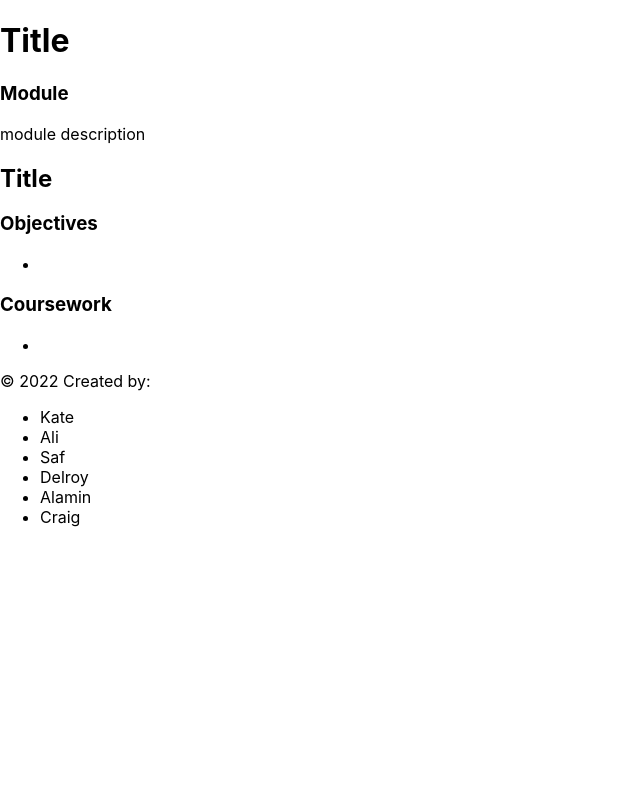
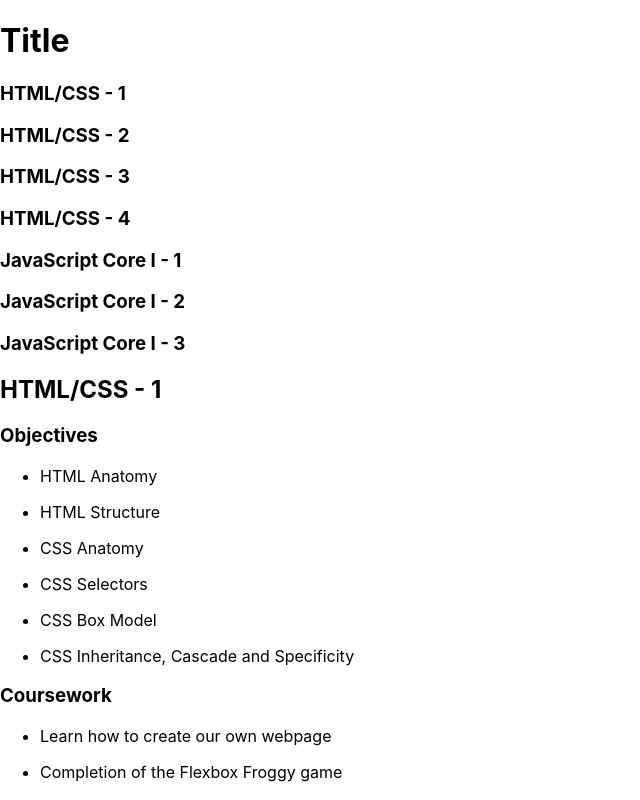
Before and after one commit to craig-dsilva/cyf-london8-ability, a React (Create React App) app: page / in a window 1280 px wide. Shown: the top 800 px of the page, without its empty margins (0-640 px from the left). Built offline with nearby package versions, Linux system fonts and the light colour scheme.

Commit message:
complete

```diff
--- a/src/App.js
+++ b/src/App.js
@@ -1,16 +1,20 @@
-import React from "react";
+import React, { useState, useEffect } from "react";
 
 import Header from "./components/Header";
 import Main from "./components/Main";
 import Footer from "./components/Footer";
 
+import initaildata from "./data.json";
+
 import "./App.css";
 
 const App = () => {
+  const [data, setdata] = useState(initaildata);
+
   return (
     <>
-      <Header />
-      <Main />
+      <Header data={data} />
+      <Main subject={data[0]} />
       <Footer />
     </>
   );
--- a/src/components/Header.jsx
+++ b/src/components/Header.jsx
@@ -1,14 +1,17 @@
 import React from "react";
 
-const Header = () => {
+const Header = ({ data }) => {
   return (
     <header>
       <h1>Title</h1>
-      <div className="container">
-        <div className="module">
-          <h3>Module</h3>
-          <p>module description</p>
-        </div>
+      <div className="header-container">
+        {data.map((module) => {
+          return (
+            <div className="module" key={module.id}>
+              <h3>{module.title}</h3>
+            </div>
+          );
+        })}
       </div>
     </header>
   );
--- a/src/components/Main.jsx
+++ b/src/components/Main.jsx
@@ -1,17 +1,27 @@
 import React from "react";
 
-const Main = () => {
+const Main = ({ subject }) => {
   return (
     <main>
-      <h2>Title</h2>
-      <h3>Objectives</h3>
-      <ul>
-        <li></li>
-      </ul>
-      <h3>Coursework</h3>
-      <ul>
-        <li></li>
-      </ul>
+      <div className="container" key={subject.id}>
+        <h2>{subject.title}</h2>
+        <h3>Objectives</h3>
+        {subject.objectives.map((objective, index) => {
+          return (
+            <ul key={index}>
+              <li>{objective}</li>
+            </ul>
+          );
+        })}
+        <h3>Coursework</h3>
+        {subject.coursework.map((work, index) => {
+          return (
+            <ul key={index}>
+              <li>{work}</li>
+            </ul>
+          );
+        })}
+      </div>
     </main>
   );
 };
--- /dev/null
+++ b/src/data.json
@@ -0,0 +1,125 @@
+[
+  {
+    "id": 1,
+    "title": "HTML/CSS - 1",
+    "objectives": [
+      "HTML Anatomy",
+      "HTML Structure",
+      "CSS Anatomy",
+      "CSS Selectors",
+      "CSS Box Model",
+      "CSS Inheritance, Cascade and Specificity"
+    ],
+    "coursework": [
+      "Learn how to create our own webpage",
+      "Completion of the Flexbox Froggy game"
+    ]
+  },
+  {
+    "id": 2,
+    "title": "HTML/CSS - 2",
+    "objectives": [
+      "Forms",
+      "Form controls",
+      "Labels",
+      "Form validation",
+      "Form submission",
+      "Form security"
+    ],
+    "coursework": [
+      "Design a form to collect your data",
+      "Choose form controls to help you validate the inputs",
+      "Evaluate your work with Devtools",
+      "Complete the Bikes For Refugees project"
+    ]
+  },
+  {
+    "id": 3,
+    "title": "HTML/CSS - 3",
+    "objectives": [
+      "Responsive web design",
+      "Media queries",
+      "How can I test how a website looks on different screen sizes?",
+      "Flexbox"
+    ],
+    "coursework": [
+      "Create a Karma clone webpage",
+      "Complete a code review for a colleague on their Karma project."
+    ]
+  },
+  {
+    "id": 4,
+    "title": "HTML/CSS - 4",
+    "objectives": [
+      "Devtools",
+      "Distinguishing the DOM API and the Accessiblity API"
+    ],
+    "coursework": [
+      "Create a Karma clone webpage",
+      "Complete a code review for a colleague on their Karma project."
+    ]
+  },
+  {
+    "id": 5,
+    "title": "JavaScript Core I - 1",
+    "objectives": [
+      "console.log & typeof",
+      "Expressions",
+      "Write and call functions in JavaScript",
+      "Strings and Concatenation",
+      "Interpolation",
+      "Mathematical operators"
+    ],
+    "coursework": [
+      "Understanding Initialising & Uninitialised Variables",
+      "Doing Arithmetic",
+      "Compound Assignment With Augmented Operators",
+      "Global Scope and Functions",
+      "Local Scope and Functions",
+      "Return a Value from a Function with Return",
+      "Understanding Undefined Value returned from a Function",
+      "Assignment with a Returned Value"
+    ]
+  },
+  {
+    "id": 6,
+    "title": "JavaScript Core I - 2",
+    "objectives": [
+      "Booleans",
+      "Comparison Operators",
+      "Conditionals",
+      "Logical Operators",
+      "Loops",
+      "Arrays"
+    ],
+    "coursework": [
+      "Understanding Boolean Values",
+      "Use Conditional Logic with If Statements",
+      "Comparison Operators",
+      "Else and Else If Statements"
+    ]
+  },
+  {
+    "id": 7,
+    "title": "JavaScript Core I - 3",
+    "objectives": [
+      "Manipulating arrays and Objects",
+      "Array properties and methods",
+      "Array map",
+      "Array forEach",
+      "Array filter",
+      "Array find"
+    ],
+    "coursework": [
+      "Access an Array's Contents Using Bracket Notation",
+      "push() and pop()",
+      ", pop() and unshift()",
+      "splice() and slice()",
+      "The Spread Operator",
+      "Add Key-Value Pairs to JavaScript Objects",
+      "Access Property Names with Bracket Notation",
+      "Iterate Through the Keys of an Object with a for...in Statement",
+      "Generate an Array of All Object Keys with Object.keys()"
+    ]
+  }
+]
```
